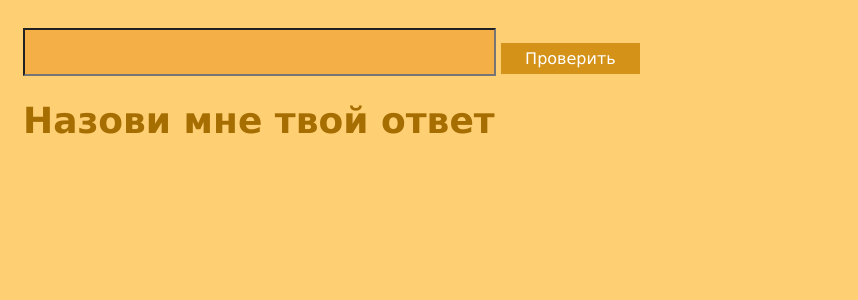
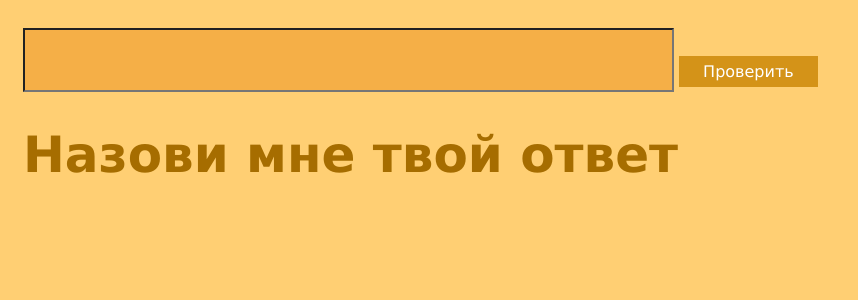
Before and after one commit to DaniilSaif/DaniilSaif.github.io, a PHP site: page / in a window 1280 px wide. Shown: the top 300 px of the page, without its empty margins (0-858 px from the left). Run offline with PHP 8.4, Linux system fonts and the light colour scheme; some web fonts are replaced.

Commit message:
Update style.css

```diff
--- a/code/style.css
+++ b/code/style.css
@@ -12,7 +12,7 @@ body {
 
 h1{
   color: #A66D00;
-  font-size: 36px;
+  font-size: 50px;
   font-weight: 700;
 }
 
@@ -60,5 +60,5 @@ img{
 input[type=text] {
   background-color: #f5af47;
   color: white;
-  font-size: 36px;
+  font-size: 50px;
 }
```
